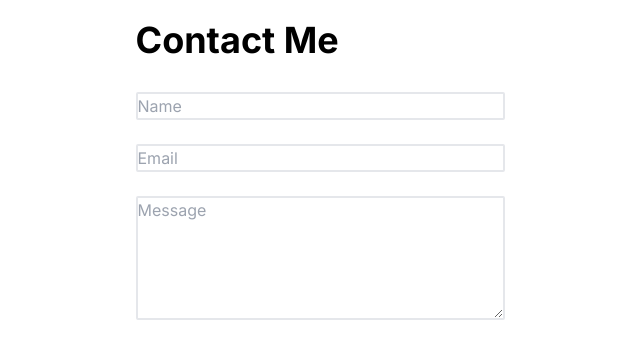
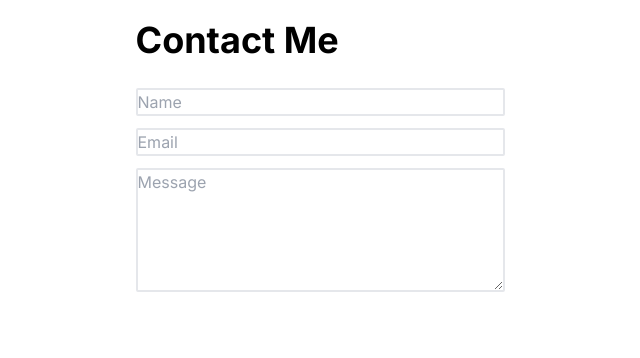
Before and after one commit to Kashudy/portfolio, a Next.js app: page / in a window 1280 px wide. Shown: the top 358 px of the page, without its empty margins (320-960 px from the left). Built offline with nearby package versions, Linux system fonts and the light colour scheme.

Commit message:
changed some styling in form

```diff
--- a/app/_components/ContactPanel.tsx
+++ b/app/_components/ContactPanel.tsx
@@ -1,9 +1,9 @@
 export default function ContactPanel() {
   return (
     <section className=" flex flex-col ">
-      <h1 className="text-4xl font-bold pb-5 pt-5">Contact Me</h1>
+      <h1 className="text-4xl font-bold pb-7 pt-5">Contact Me</h1>
       <form action="" method="post" className=" flex flex-col justify-evenly ">
-        <div className=" py-3">
+        <div className=" pb-3">
           <input
             type="text"
             name="guest-name"
@@ -12,7 +12,7 @@ export default function ContactPanel() {
             className=" border-2 rounded-sm w-full"
           />
         </div>
-        <div className="py-3">
+        <div className="pb-3">
           <input
             type="email"
             name="guest-email"
@@ -21,7 +21,7 @@ export default function ContactPanel() {
             className=" border-2 rounded-sm w-full"
           />
         </div>
-        <div className="py-3">
+        <div className="pb-3">
           <textarea
             name="guest-message"
             id="guest-message"
```
